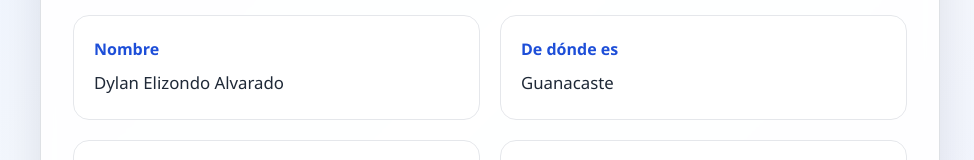
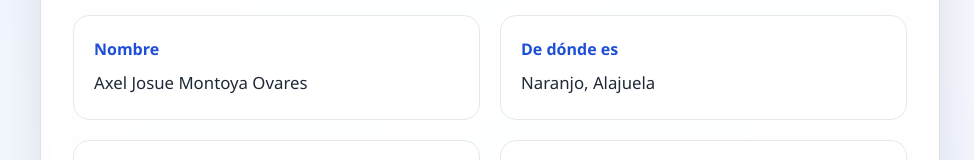
Before and after one commit to axeljmoUNA/Proyecto-1-Taller-de-Resi, a plain HTML site: page index.html in a window 1280 px wide. Shown: the part 339-499 px from the top of the page, without its empty margins (150-1124 px from the left). Drawn offline with Linux system fonts and the light colour scheme.

Commit message:
Update personal information in index.html

```diff
--- a/index.html
+++ b/index.html
@@ -17,12 +17,12 @@
             <div class="info-list">
                 <article class="info-item">
                     <h2 class="info-item__title">Nombre</h2>
-                    <p class="info-item__text">Dylan Elizondo Alvarado</p>
+                    <p class="info-item__text">Axel Josue Montoya Ovares</p>
                 </article>
 
                 <article class="info-item">
                     <h2 class="info-item__title">De dónde es</h2>
-                    <p class="info-item__text">Guanacaste</p>
+                    <p class="info-item__text">Naranjo, Alajuela</p>
                 </article>
 
                 <article class="info-item">
```
